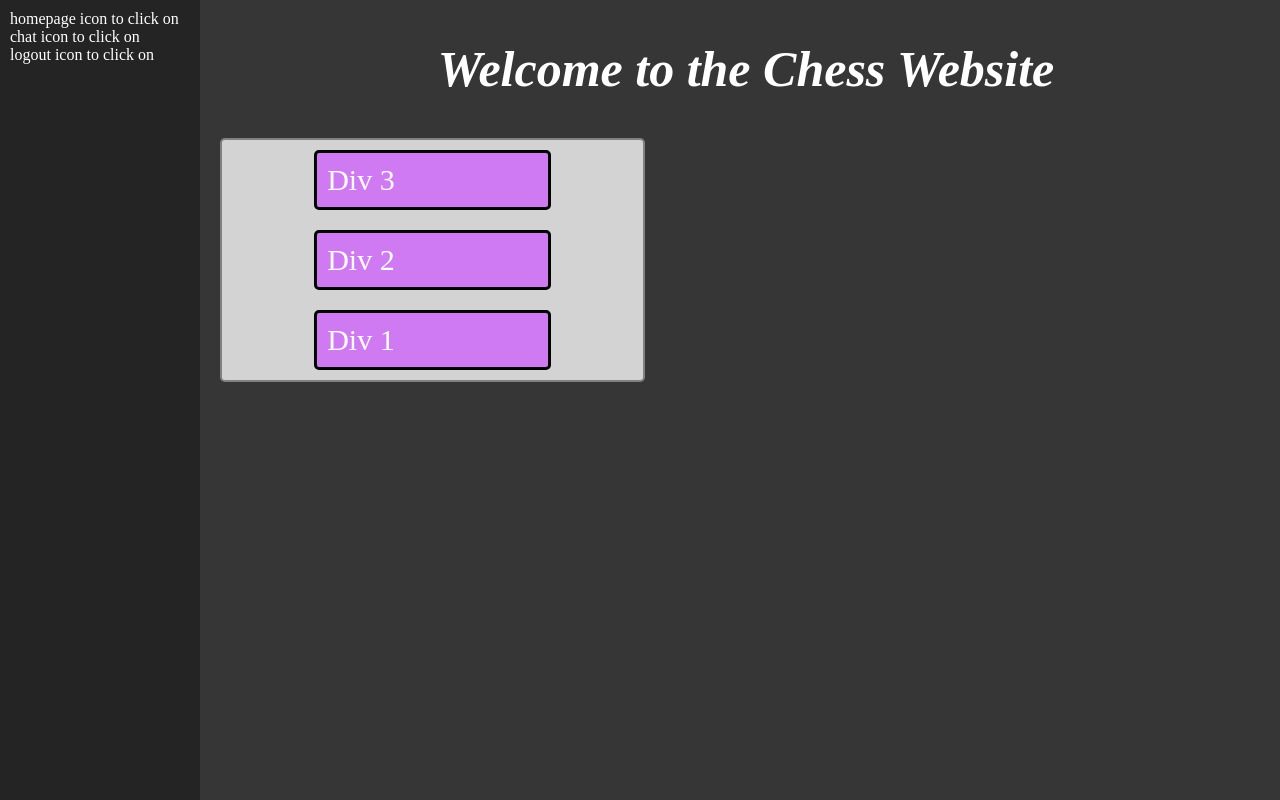
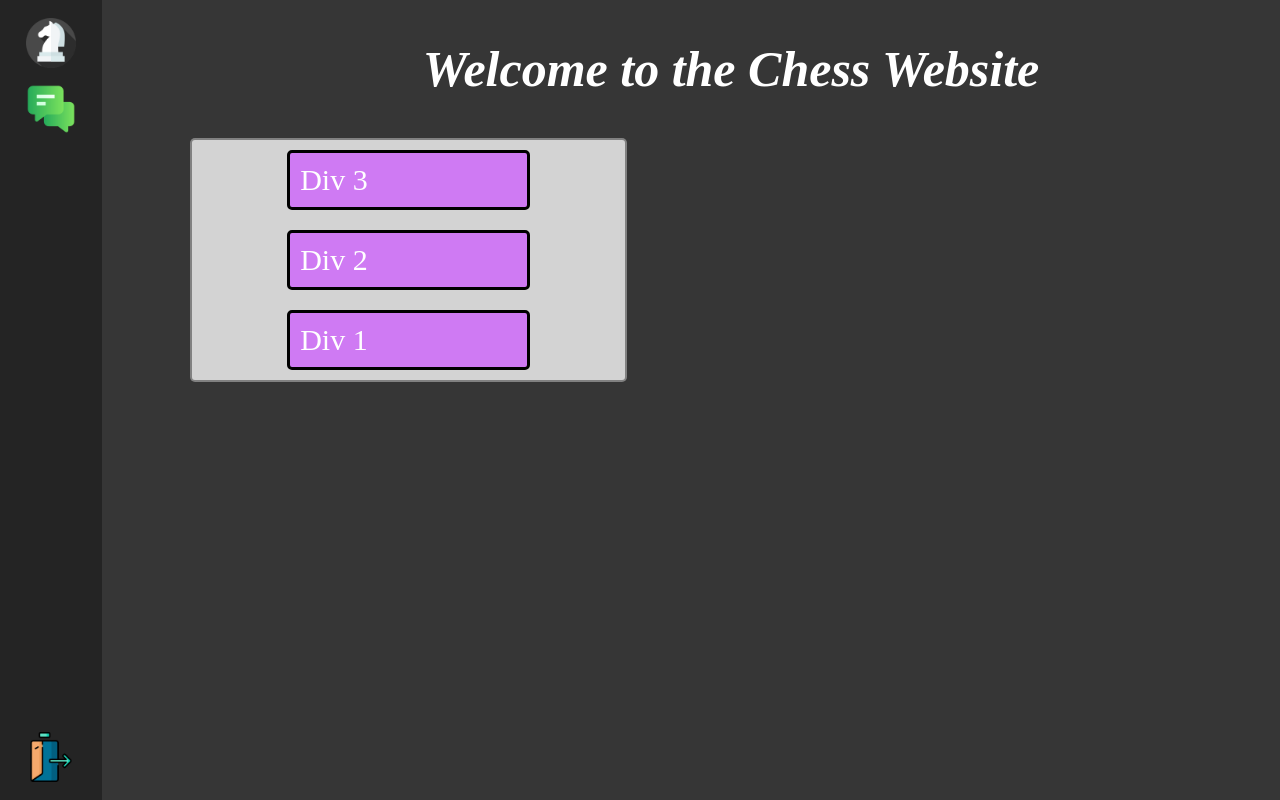
Before and after one commit to aokj08/chess-website, a website: page views/home.html in a window 1280 px wide. Drawn offline with Linux system fonts and the light colour scheme.

Commit message:
Add vertical nav bar

```diff
--- a/public/css/style.css
+++ b/public/css/style.css
@@ -1,21 +1,38 @@
 body {
     background-color: rgb(54, 54, 54);
     color: white;
-    margin-left: 220px;
+    margin-left: 190px;
 
 }
 
 body > ul {
     list-style-type: none;
+    display: flex;
+    flex-direction: column;
     margin: 0;
     padding: 10px;
-    height: 100%;
-    width: 180px;
+    height: 100vh;
     position: fixed;
     top: 0;
     left: 0;
     overflow: auto;
     background-color: rgb(36, 36, 36);
+}
+
+body > ul li:last-child {
+    margin-top: auto;
+    margin-bottom: 20px;
+}
+
+li a {
+    display: block;
+    color: lightgrey;
+    padding: 8px 16px;
+    text-decoration: none;
+}
+
+li a:hover {
+    background-color: rgb(54, 54, 54);
 }
 
 .container {
@@ -52,3 +69,9 @@ body > ul {
     padding: 20px;
     margin: 20px;
 }
+
+.logo {
+    display: block;
+    max-width: 50px;
+    max-height: 50px;
+}
--- a/views/home.html
+++ b/views/home.html
@@ -8,9 +8,21 @@
 </head>
 <body>
     <ul>
-        <li>homepage icon to click on</li>
-        <li>chat icon to click on</li>
-        <li>logout icon to click on</li>
+        <li>
+            <a href="/">
+                <img class="logo" src="/images/chess_logo_small.png" alt="Home page logo"/>
+            </a>
+        </li>
+        <li>
+            <a href="/chat">
+                <img class="logo" src="/images/chat_logo.png" alt="Chat page logo"/>
+            </a>
+        </li>
+        <li>
+            <a href="/logout">
+                <img class="logo" src="/images/logout_logo.png" alt="Logout page logo"/>
+            </a>
+        </li>
     </ul>
     <div class="hero-container">Welcome to the Chess Website</div>
     <div class="container" style="width: 40%;">
```
Also changed, not shown: public/images/chat_logo.png (added), public/images/chess_logo.jpg (added), public/images/chess_logo_small.png (added), public/images/logout_logo.png (added).
